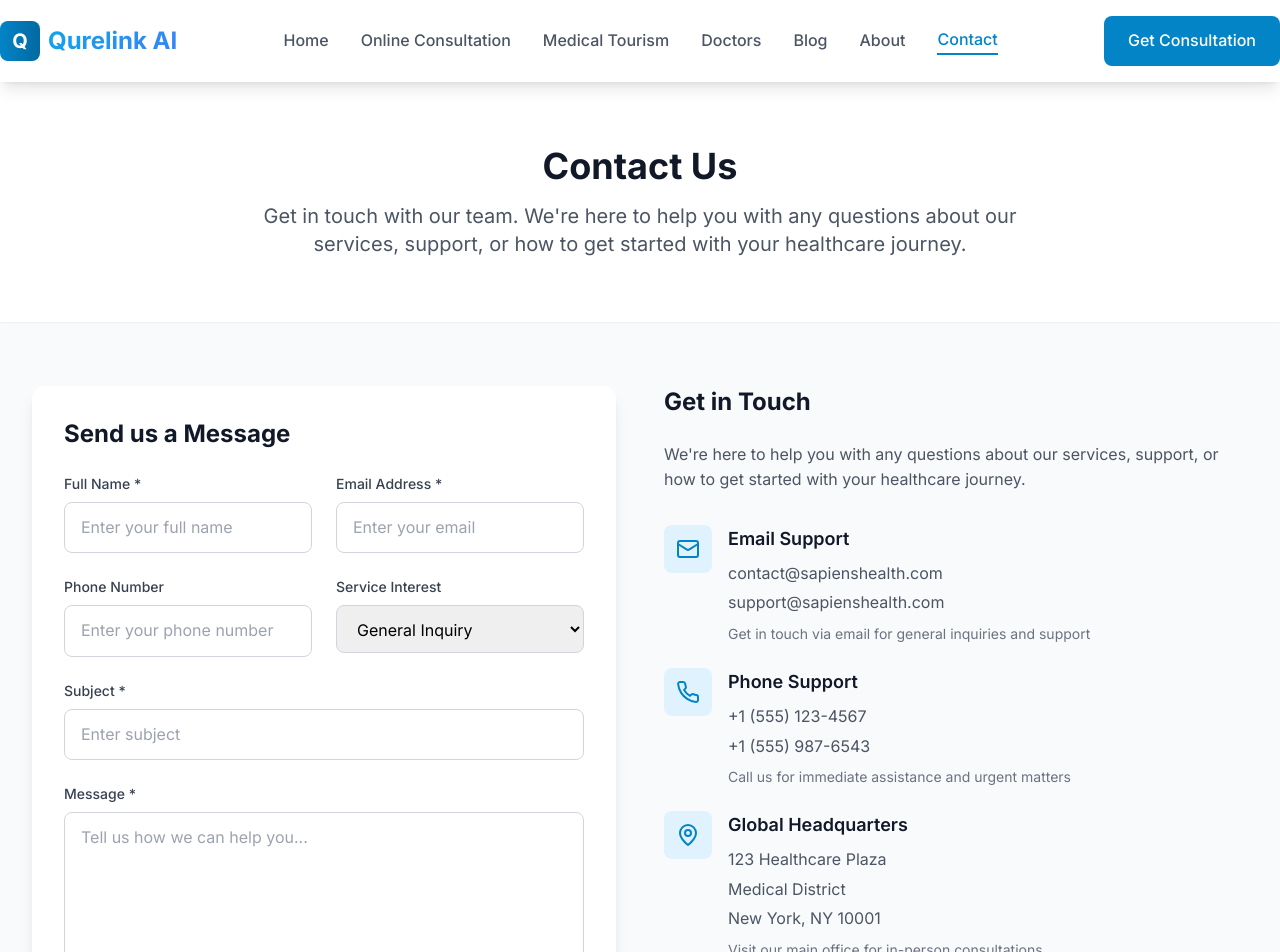
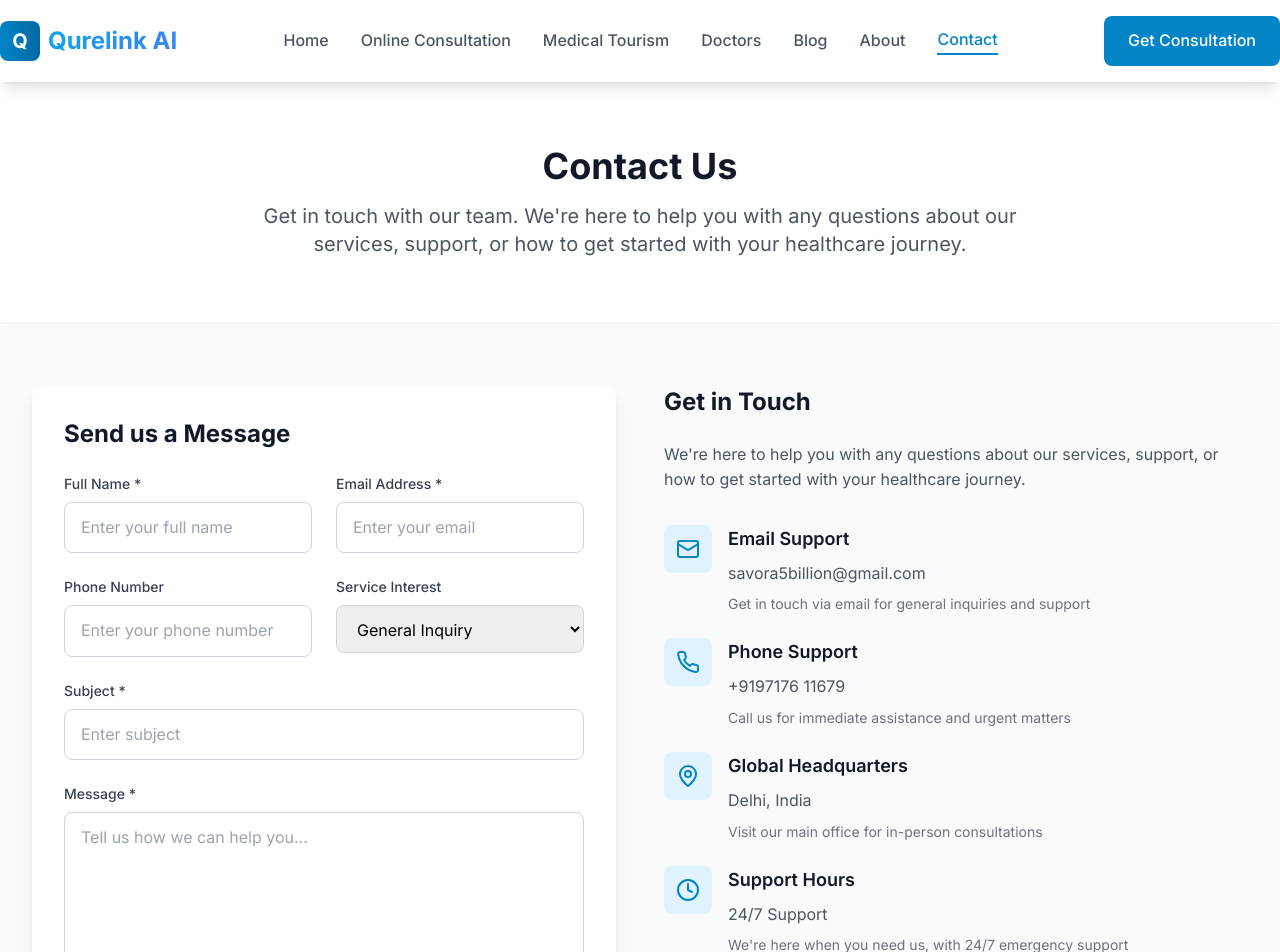
Before and after one commit to savoraTheGlobalApp/telehealth, a React (Create React App) app: page /contact in a window 1280 px wide. Shown: the top 952 px of the page. Built offline with nearby package versions, Linux system fonts and the light colour scheme.

Commit message:
Update contact details

```diff
--- a/src/pages/Contact.tsx
+++ b/src/pages/Contact.tsx
@@ -58,25 +58,25 @@ const Contact: React.FC = () => {
     {
       icon: <Mail className="w-6 h-6" />,
       title: "Email Support",
-      details: ["contact@sapienshealth.com", "support@sapienshealth.com"],
+      details: ["savora5billion@gmail.com"],
       description: "Get in touch via email for general inquiries and support"
     },
     {
       icon: <Phone className="w-6 h-6" />,
       title: "Phone Support",
-      details: ["+1 (555) 123-4567", "+1 (555) 987-6543"],
+      details: ["+9197176 11679"],
       description: "Call us for immediate assistance and urgent matters"
     },
     {
       icon: <MapPin className="w-6 h-6" />,
       title: "Global Headquarters",
-      details: ["123 Healthcare Plaza", "Medical District", "New York, NY 10001"],
+      details: ["Delhi, India"],
       description: "Visit our main office for in-person consultations"
     },
     {
       icon: <Clock className="w-6 h-6" />,
       title: "Support Hours",
-      details: ["24/7 Emergency Support", "Mon-Fri: 9AM-6PM EST", "Weekends: 10AM-4PM EST"],
+      details: ["24/7 Support"],
       description: "We're here when you need us, with 24/7 emergency support"
     }
   ];
```
Also changed, not shown: 1 other file (tests, documents, lock files or other folders).
